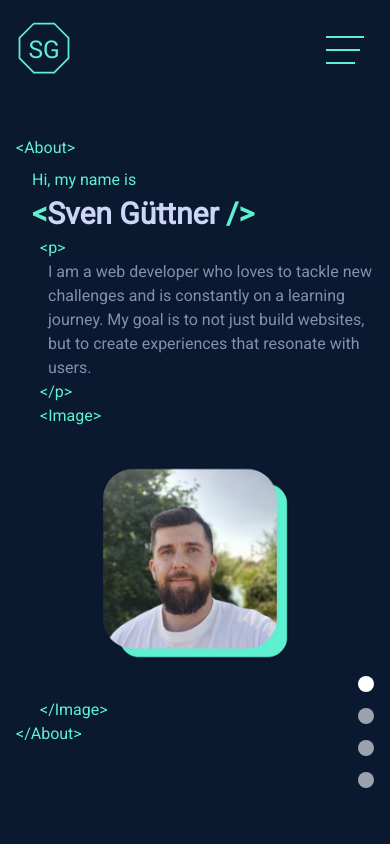
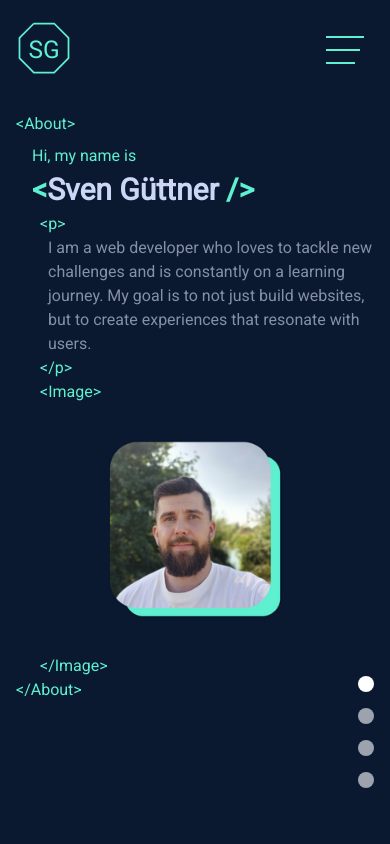
Before and after one commit to S-Guettner/new-portfolio-next, a Next.js app: page / in a window 390 px wide. Shown: the top 844 px of the page. Built offline with nearby package versions, Linux system fonts and the light colour scheme.

Commit message:
better use of space in hero section for mobile

```diff
--- a/app/components/sections/HeroSection.tsx
+++ b/app/components/sections/HeroSection.tsx
@@ -23,7 +23,7 @@ const HeroSection: FC<HeroSectionProps> = ({ currentSection, totalSections, onSe
                 onSectionChange={onSectionChange}
             />
 
-            <section className='p-4 pb-0 mb-4 pt-10'>
+            <section className='p-4 pb-0 mb-4 '>
                 <p className='text-green mb-2'>&lt;About&gt;</p>
                 <p className=' text-green pl-4 mb-1'>Hi, my name is</p>
                 <h1 className='text-textLarge text-3xl mb-1 font-bold pl-4'><span className='text-green'>&lt;</span>Sven Güttner <span className='text-green'>/&gt;</span> </h1>
@@ -36,8 +36,8 @@ const HeroSection: FC<HeroSectionProps> = ({ currentSection, totalSections, onSe
                 <section className='flex justify-center'>
                     <Image
                         src={portrait}
-                        height={270}
-                        width={270}
+                        height={20}
+                        width={250}
                         alt='image of me'
                     />
                 </section>
```
